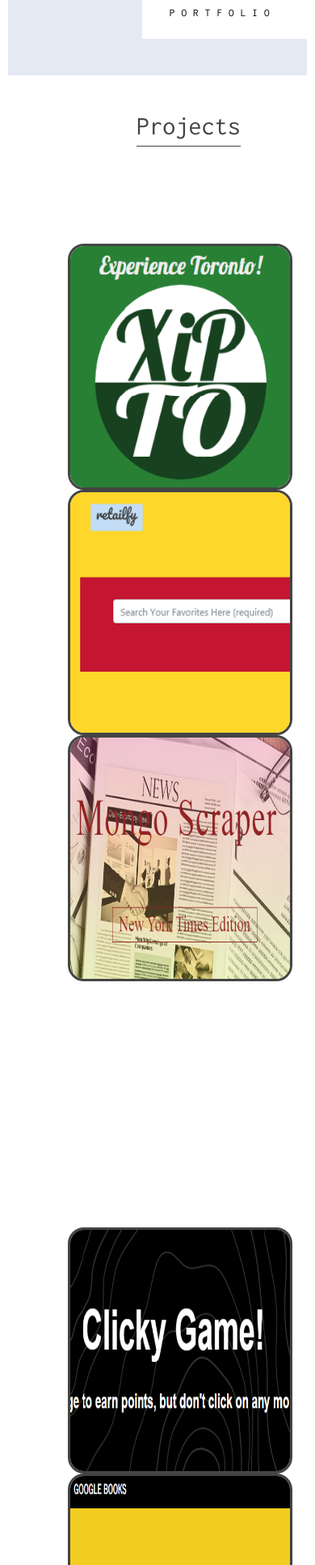
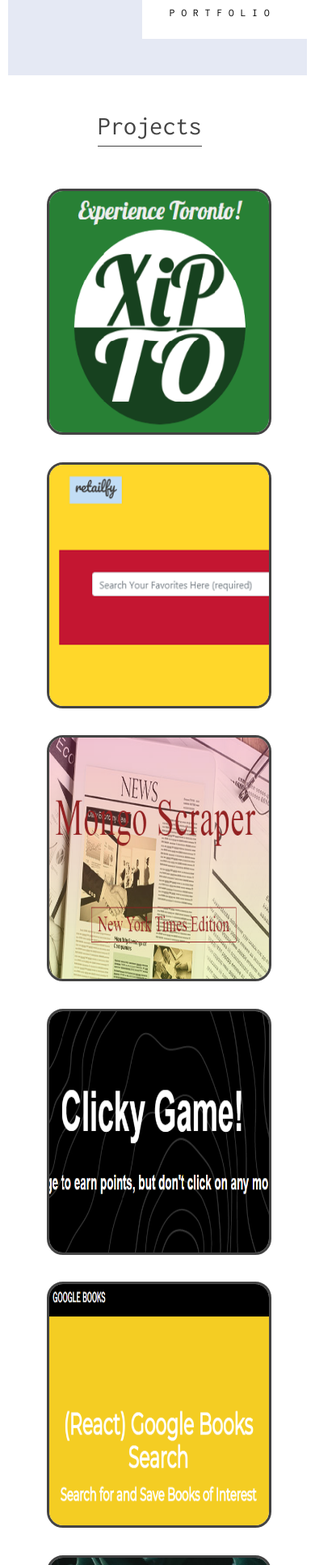
Before and after one commit to Soheila-Lotfi/Portfolio, a plain HTML site: page index.html in a window 390 px wide. Shown: the part 771-2704 px from the top of the page at 81% size. Drawn offline with nearby package versions, Linux system fonts and the light colour scheme; some packages are replaced by stand-ins of ours; a script that the page names is missing.

Commit message:
media query for cell phones done

```diff
--- a/assets/css/style.css
+++ b/assets/css/style.css
@@ -50,6 +50,12 @@ ul li{
 ul li a{
     text-decoration: none;
     color: #F7F6F5;
+
+}
+ul li a:hover{
+
+    text-decoration: none;
+    color: #FF3E55;
 
 }
 header #hi{
@@ -589,6 +595,10 @@ ul{
         height: 45%;
         position: relative;
         margin-bottom: 10%;
+
+    }
+    #projectstopic{
+        left:30%;
     }
 
     .card-project1{
@@ -597,9 +607,10 @@ ul{
         position: relative;
         width: 75%;
         height: 45%;
-        left: 20%;
+        left: 13%;
         animation-name: card1;
         animation-duration: 4s;
+        top: 15%;
     }
     .card-project2{
         border:solid;
@@ -607,9 +618,10 @@ ul{
         position: relative;
         width: 75%;
         height: 45%;
-        left: 20%;
+        left: 13%;
         animation-name: card2;
         animation-duration: 4s;
+        top:20%;
     }
     .card-project3{
         border:solid;
@@ -617,9 +629,10 @@ ul{
         position: relative;
         width: 75%;
         height: 45%;
-        left: 20%;
+        left: 13%;
         animation-name: card3;
         animation-duration: 4s;
+        top:25%;
     }
 
 
@@ -629,9 +642,10 @@ ul{
         position: relative;
         width: 75%;
         height: 45%;
-        left: 20%;
+        left: 13%;
         animation-name: card4;
         animation-duration: 4s;
+        top:30%;
     }
     .card-project-secondrow2{
         border:solid;
@@ -639,9 +653,10 @@ ul{
         position: relative;
         width: 75%;
         height: 45%;
-        left: 20%;
+        left: 13%;
         animation-name: card5;
         animation-duration: 4s;
+        top:35%;
     }
     .card-project-secondrow3{
         border:solid;
@@ -649,9 +664,10 @@ ul{
         position: relative;
         width: 75%;
         height: 45%;
-        left: 20%;
+        left: 13%;
         animation-name: card6;
         animation-duration: 4s;
+        top:40%;
     }
 
     /* footer */
@@ -661,7 +677,7 @@ ul{
         bottom: 25%;
         width: 100%;
         background-color: #021D44;
-        top:107%;
+        top:100%;
     }
     #links .fa-github-square{
 
```
